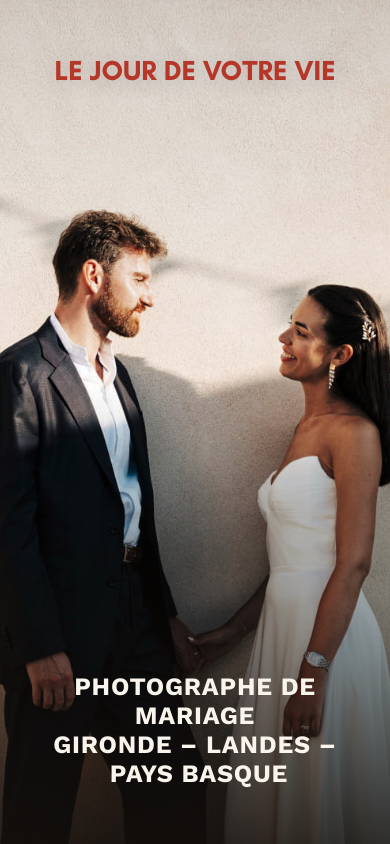
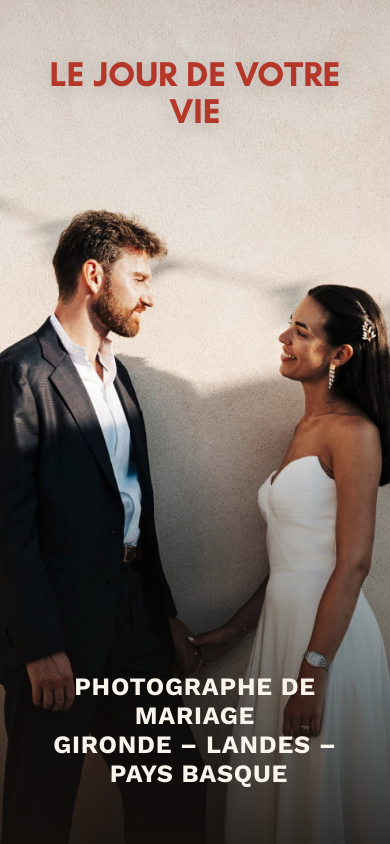
Before and after one commit to saslandeco-cmyk/tioto-photographe, a Next.js app: page / in a window 390 px wide. Shown: the top 844 px of the page. Built offline with nearby package versions, Linux system fonts and the light colour scheme.

Commit message:
Change Hero top title tag to <p> and bump mobile font-size floor

```diff
--- a/app/components/Hero.js
+++ b/app/components/Hero.js
@@ -14,7 +14,7 @@ export default function Hero() {
       />
       <div className={styles.scrim} />
 
-      <h2 className={styles.topTitle}>Le jour de votre vie</h2>
+      <p className={styles.topTitle}>Le jour de votre vie</p>
 
       <div className={`wrap ${styles.content}`}>
         <div className={styles.bottomRow}>
--- a/app/components/Hero.module.css
+++ b/app/components/Hero.module.css
@@ -35,7 +35,7 @@
   font-family: var(--font-glacial);
   font-weight: 700;
   color: var(--red);
-  font-size: clamp(28px, 5.2vw, 80px);
+  font-size: clamp(35px, 5.2vw, 80px);
   line-height: 1.05;
   letter-spacing: 0em;
   padding: 0 24px;
```
